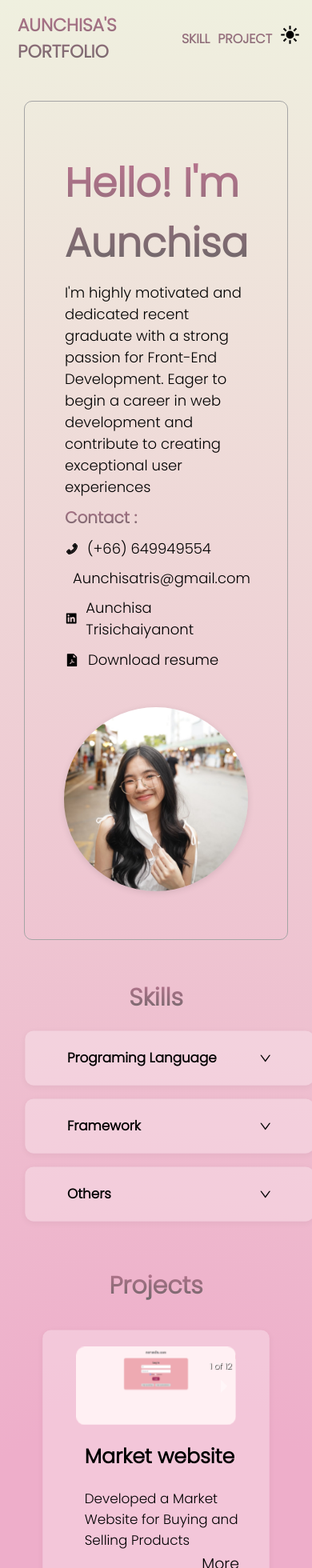
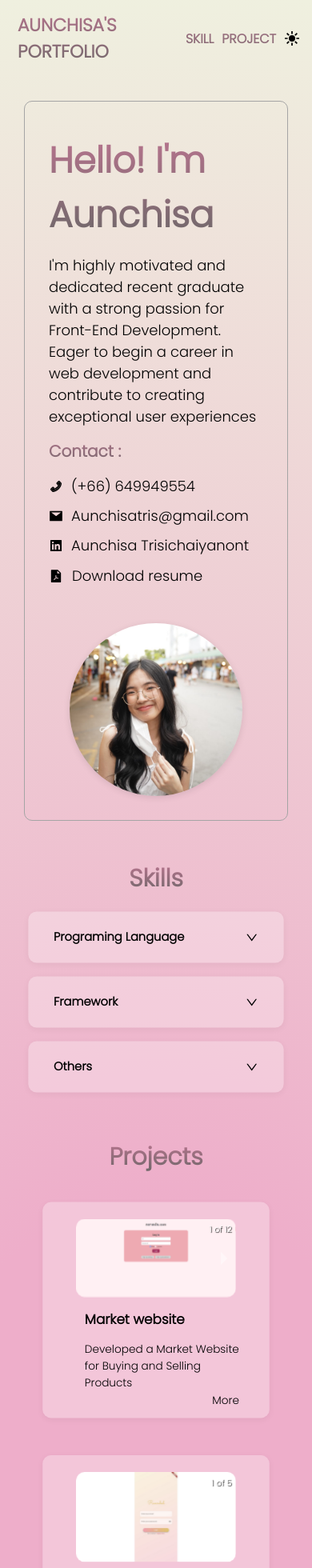
Before and after one commit to Spritetris/myportfolio, a React (Create React App) app: page / in a window 390 px wide. Shown: the top 1960 px of the page at 80% size. Built offline with nearby package versions, Linux system fonts and the light colour scheme; a web font is replaced by a local one.

Commit message:
fontsize

```diff
--- a/src/components/Header.css
+++ b/src/components/Header.css
@@ -19,14 +19,10 @@ header{
 
 
 }
-
-.theme-container span{
-    font-size:20px;
-    margin-bottom: 100px;
+.icon {
+    font-size: 20px;
+    margin-left: 10px;
+    vertical-align: middle;
+    display: flex;
     cursor: pointer;
-    margin-left: 10px;
-
-
-}.theme-container .icon{
-    font-size: 25px;
 }
--- a/src/components/Home.css
+++ b/src/components/Home.css
@@ -70,6 +70,12 @@ a {
   cursor: pointer;
 }
 
+button {
+  border: none;
+  background-color: transparent;
+  font-size: 18px;
+  cursor: pointer;
+}
 @media (max-width: 760px) {
   .container {
     flex-direction: column;
@@ -88,10 +94,19 @@ a {
 
   }
 }
-
-button {
-  border: none;
-  background-color: transparent;
-  font-size: 18px;
-  cursor: pointer;
+@media (max-width: 576px) {
+  .title{
+    font-size: 45px;
+    padding: 10px 20px;
+    margin: auto;
+  }
+  .title2{
+    padding: 10px 20px;
+  }
+  .content{
+    padding: 5px 20px;
+  }
+  .container{
+    padding: 10px ;
+  }
 }
--- a/src/components/Project.css
+++ b/src/components/Project.css
@@ -51,6 +51,7 @@ img {
 
 
 
+
 @media (max-width: 1500px) {
   .flex2 {
     padding: 0px 40px;
@@ -72,3 +73,23 @@ img {
 
   }
 }
+
+@media (max-width: 576px) {
+  h2{
+    font-size: 16px;
+  }
+  p{
+    font-size: 13px;
+    margin: 0px;
+  }
+  .btn{
+    font-size: 13px;
+  }
+  li{
+    font-size: 13px;
+  }
+  ul{
+    margin: 0px;
+    padding: 15px;
+  }
+}
--- a/src/components/Project.js
+++ b/src/components/Project.js
@@ -61,7 +61,7 @@ function Project(Props) {
         <div className="desc">
           <div>
             <h2>{title}</h2>
-            {title2}
+            <p>{title2}</p>
           </div>
           {show ? (
             <>
@@ -80,7 +80,7 @@ function Project(Props) {
             <div className="btn-more">
               <motion.button
                 onClick={() => setShow(!show)}
-                whileHover={{ scale: 1.2 }}
+                whileHover={{ scale: 1.2 }}className="btn"
               >
                 More
               </motion.button>
--- a/src/components/Skill.css
+++ b/src/components/Skill.css
@@ -15,12 +15,19 @@
   transition: all 500ms;
   box-shadow: 0 2px 8px rgba(0, 0, 0, 0.05);
 }
-.icon{
-}
-
 
 @media (max-width: 1500px) {
   .accordion {
     margin: 10px;
   }
 }
+
+@media (max-width: 576px) {
+  .accordion {
+    margin: 10px auto;
+    padding:10px 20px;
+  }
+  strong{
+    font-size: 14px;
+  }
+}
```
Also changed, not shown: src/components/Header.js (+8 -6 lines), src/components/Home.js (+5 -4 lines).
